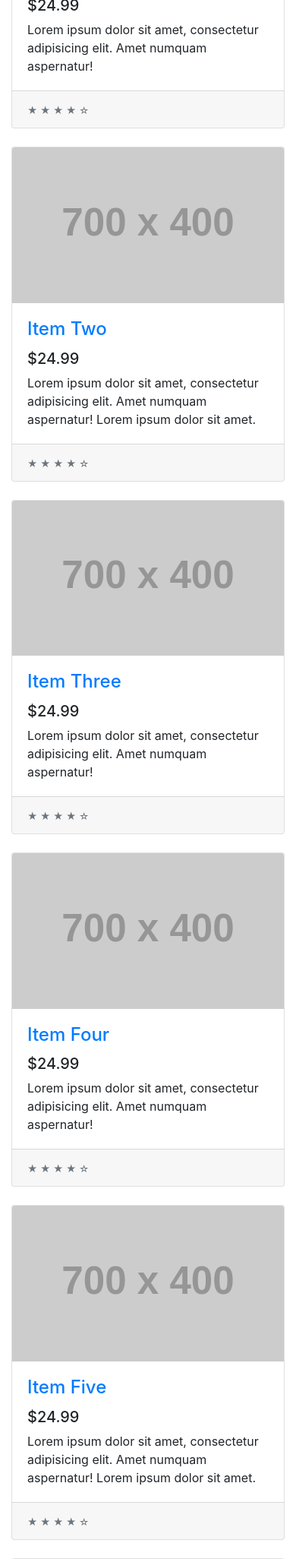
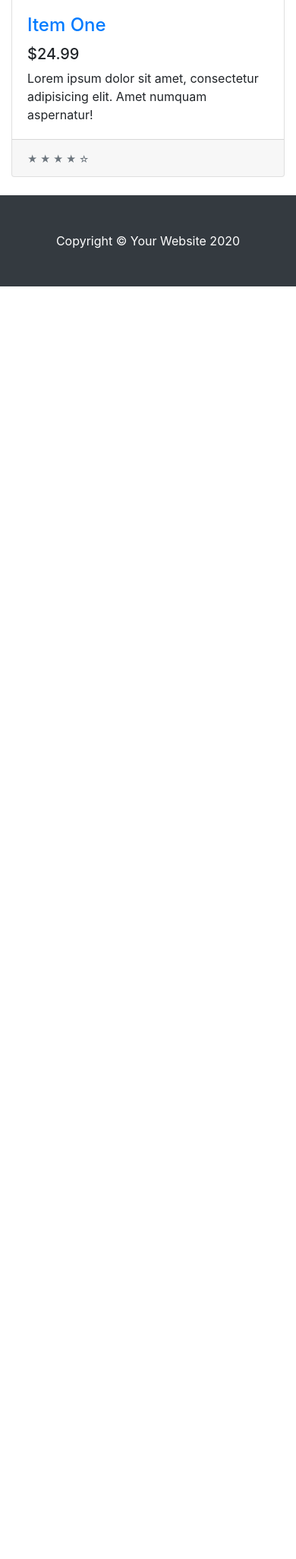
Before and after one commit to andrewdempsey2018/The-Widget-Shop, a Django app: page / in a window 390 px wide. Shown: the part 759-2811 px from the top of the page at 76% size. After the commit the page ends 1136 px from the top, so only its background shows below. Run offline with Django 3.2, Linux system fonts and the light colour scheme; data comes from the database, SQL or seed files in the repository; grey boxes labelled with a size stand in for pictures from a placeholder-image service; some libraries are stand-ins or nearby versions.

Commit message:
Card for widgets added to index

```diff
--- a/templates/index.html
+++ b/templates/index.html
@@ -19,7 +19,6 @@
 </head>
 
 <body>
-
     <!-- Navigation -->
     <nav class="navbar navbar-expand-lg navbar-dark bg-dark fixed-top">
         <div class="container">
@@ -97,9 +96,10 @@
 
                 <div class="row">
 
+                    {% for widget in widgets %}
                     <div class="col-lg-4 col-md-6 mb-4">
                         <div class="card h-100">
-                            <a href="#"><img class="card-img-top" src="http://placehold.it/700x400" alt=""></a>
+                            <a href="#"><img class="card-img-top" src="{{widget.mainPicSmall}}" alt=""></a>
                             <div class="card-body">
                                 <h4 class="card-title">
                                     <a href="#">Item One</a>
@@ -113,91 +113,7 @@
                             </div>
                         </div>
                     </div>
-
-                    <div class="col-lg-4 col-md-6 mb-4">
-                        <div class="card h-100">
-                            <a href="#"><img class="card-img-top" src="http://placehold.it/700x400" alt=""></a>
-                            <div class="card-body">
-                                <h4 class="card-title">
-                                    <a href="#">Item Two</a>
-                                </h4>
-                                <h5>$24.99</h5>
-                                <p class="card-text">Lorem ipsum dolor sit amet, consectetur adipisicing elit. Amet
-                                    numquam aspernatur! Lorem ipsum dolor sit amet.</p>
-                            </div>
-                            <div class="card-footer">
-                                <small class="text-muted">&#9733; &#9733; &#9733; &#9733; &#9734;</small>
-                            </div>
-                        </div>
-                    </div>
-
-                    <div class="col-lg-4 col-md-6 mb-4">
-                        <div class="card h-100">
-                            <a href="#"><img class="card-img-top" src="http://placehold.it/700x400" alt=""></a>
-                            <div class="card-body">
-                                <h4 class="card-title">
-                                    <a href="#">Item Three</a>
-                                </h4>
-                                <h5>$24.99</h5>
-                                <p class="card-text">Lorem ipsum dolor sit amet, consectetur adipisicing elit. Amet
-                                    numquam aspernatur!</p>
-                            </div>
-                            <div class="card-footer">
-                                <small class="text-muted">&#9733; &#9733; &#9733; &#9733; &#9734;</small>
-                            </div>
-                        </div>
-                    </div>
-
-                    <div class="col-lg-4 col-md-6 mb-4">
-                        <div class="card h-100">
-                            <a href="#"><img class="card-img-top" src="http://placehold.it/700x400" alt=""></a>
-                            <div class="card-body">
-                                <h4 class="card-title">
-                                    <a href="#">Item Four</a>
-                                </h4>
-                                <h5>$24.99</h5>
-                                <p class="card-text">Lorem ipsum dolor sit amet, consectetur adipisicing elit. Amet
-                                    numquam aspernatur!</p>
-                            </div>
-                            <div class="card-footer">
-                                <small class="text-muted">&#9733; &#9733; &#9733; &#9733; &#9734;</small>
-                            </div>
-                        </div>
-                    </div>
-
-                    <div class="col-lg-4 col-md-6 mb-4">
-                        <div class="card h-100">
-                            <a href="#"><img class="card-img-top" src="http://placehold.it/700x400" alt=""></a>
-                            <div class="card-body">
-                                <h4 class="card-title">
-                                    <a href="#">Item Five</a>
-                                </h4>
-                                <h5>$24.99</h5>
-                                <p class="card-text">Lorem ipsum dolor sit amet, consectetur adipisicing elit. Amet
-                                    numquam aspernatur! Lorem ipsum dolor sit amet.</p>
-                            </div>
-                            <div class="card-footer">
-                                <small class="text-muted">&#9733; &#9733; &#9733; &#9733; &#9734;</small>
-                            </div>
-                        </div>
-                    </div>
-
-                    <div class="col-lg-4 col-md-6 mb-4">
-                        <div class="card h-100">
-                            <a href="#"><img class="card-img-top" src="http://placehold.it/700x400" alt=""></a>
-                            <div class="card-body">
-                                <h4 class="card-title">
-                                    <a href="#">Item Six</a>
-                                </h4>
-                                <h5>$24.99</h5>
-                                <p class="card-text">Lorem ipsum dolor sit amet, consectetur adipisicing elit. Amet
-                                    numquam aspernatur!</p>
-                            </div>
-                            <div class="card-footer">
-                                <small class="text-muted">&#9733; &#9733; &#9733; &#9733; &#9734;</small>
-                            </div>
-                        </div>
-                    </div>
+                    {% endfor %}
 
                 </div>
                 <!-- /.row -->
--- a/widgetshop/views.py
+++ b/widgetshop/views.py
@@ -1,4 +1,7 @@
 from django.shortcuts import render
 
+from widget.models import Widget
+
 def index(request):
-    return render(request, "index.html")
+    widgets = Widget.objects.all()
+    return render(request, "index.html", {'widgets': widgets})
```
